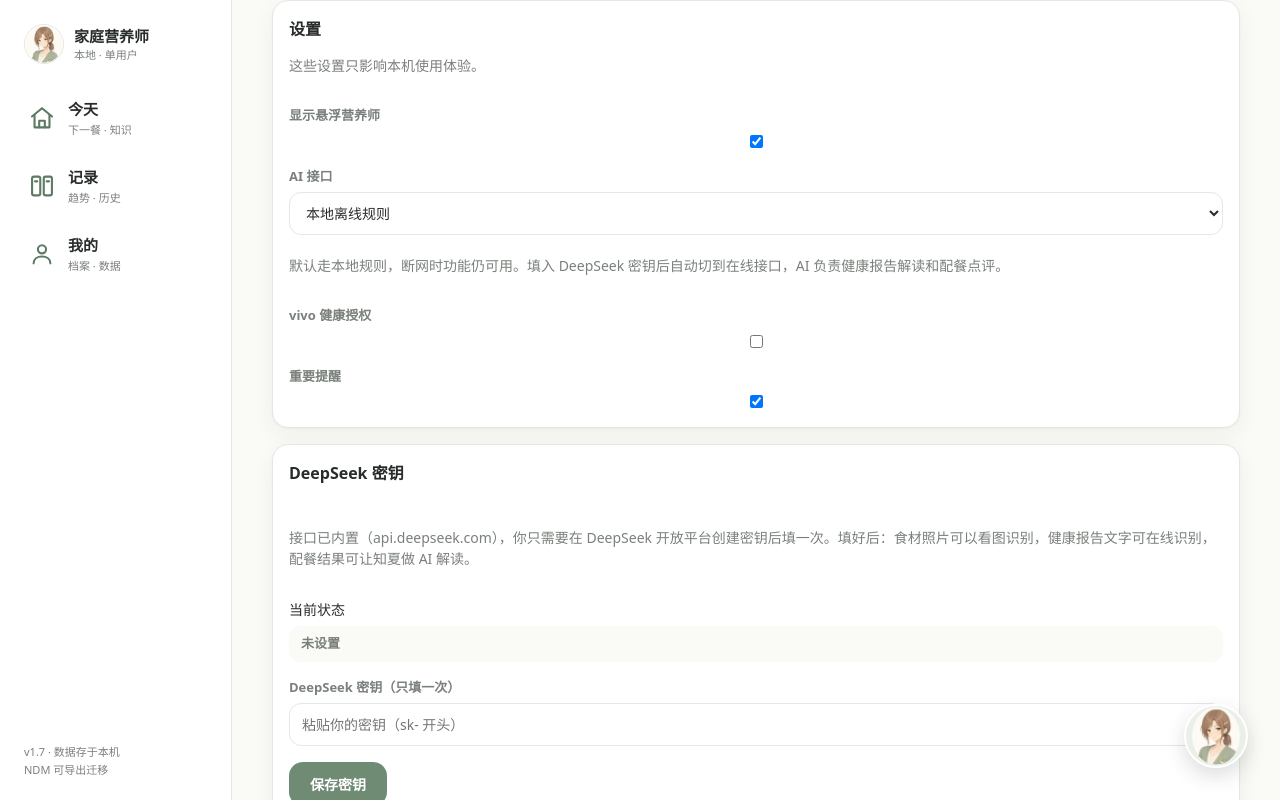
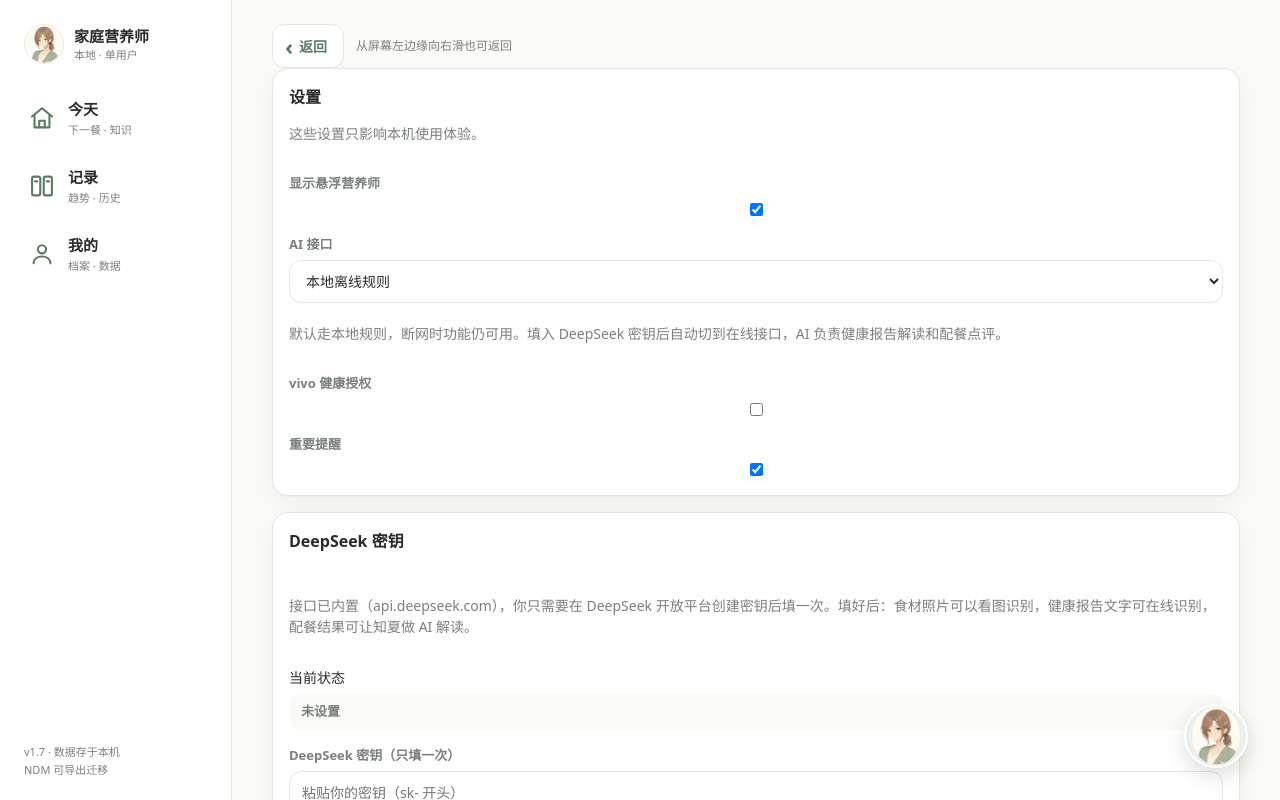
Before and after one commit to WFY-1-BYO/-app, a React (Vite) app: page / in a window 1280 px wide. Both pictures are taken after a click on the button "去填写密钥". Shown: the top 800 px of the page. Built offline with nearby package versions, Linux system fonts and the light colour scheme.

Commit message:
fix(v1.7.1): 二级页面增加返回按钮与左边缘右滑返回手势

```diff
--- a/src/components/AppShell.tsx
+++ b/src/components/AppShell.tsx
@@ -1,6 +1,7 @@
 import { NavLink, Outlet, useLocation } from 'react-router-dom'
 import FloatingAssistant from './FloatingAssistant'
 import MedalCelebration from './MedalCelebration'
+import BackNavigation from './BackNavigation'
 import NavIcon, { type NavIconName } from './NavIcon'
 import { useIsTablet } from '../lib/breakpoint'
 import { deviceProfileLabel, resolveDeviceProfile } from '../lib/deviceProfile'
@@ -75,6 +76,7 @@ export default function AppShell() {
       )}
 
       <div className="app-content">
+        <BackNavigation />
         <header className="app-header">
           <div className="brand">
             <span className="brand-mark">营</span>
--- /dev/null
+++ b/src/components/BackNavigation.tsx
@@ -0,0 +1,42 @@
+import { useCallback, useEffect } from 'react'
+import { useLocation, useNavigate } from 'react-router-dom'
+import { installSwipeBack } from '../lib/swipeBack'
+import { isBackRoute } from '../lib/backRoutes'
+
+/**
+ * 二级页面的返回入口：左上角返回按钮 + 从左边缘向右滑。
+ * 手机端不用再靠下方 dock 栏来回切；平板端虽然有侧栏，也保持一致。
+ */
+export default function BackNavigation() {
+  const location = useLocation()
+  const navigate = useNavigate()
+  const canGoBack = isBackRoute(location.pathname)
+
+  const goBack = useCallback(() => {
+    // 直接打开深链接时没有上一页，回首页；否则按浏览器历史回退一步
+    if (location.key === 'default') navigate('/', { replace: true })
+    else navigate(-1)
+  }, [location.key, navigate])
+
+  useEffect(() => {
+    if (!canGoBack) return
+    return installSwipeBack(goBack)
+  }, [canGoBack, goBack])
+
+  if (!canGoBack) return null
+
+  return (
+    <div className="back-bar">
+      <button
+        type="button"
+        className="back-button"
+        aria-label="返回上一页"
+        onClick={goBack}
+      >
+        <span aria-hidden="true">‹</span>
+        返回
+      </button>
+      <span className="back-bar-hint muted">从屏幕左边缘向右滑也可返回</span>
+    </div>
+  )
+}
--- /dev/null
+++ b/src/lib/backRoutes.ts
@@ -0,0 +1,6 @@
+/** 三个主导航页是根，其余页面都需要返回入口。 */
+export const MAIN_ROUTES = ['/', '/records', '/mine']
+
+export function isBackRoute(pathname: string): boolean {
+  return !MAIN_ROUTES.includes(pathname)
+}
--- /dev/null
+++ b/src/lib/swipeBack.ts
@@ -0,0 +1,85 @@
+/**
+ * 手机端习惯的「从左边缘向右滑返回上一页」。
+ *
+ * 只在左边缘起手、水平位移足够、且明显大于垂直位移时才触发；
+ * 输入框 / 文本域 / 可编辑区域与标记 data-no-swipe-back 的元素一律不接管，
+ * 免得和光标定位、横向滚动、按钮点击打架。
+ */
+
+export const SWIPE_BACK_EDGE_PX = 32
+export const SWIPE_BACK_MIN_DISTANCE_PX = 72
+
+const INTERACTIVE_SELECTOR =
+  'input, textarea, select, [contenteditable="true"], [data-no-swipe-back]'
+
+interface TouchPoint {
+  clientX: number
+  clientY: number
+}
+
+function pointsOf(event: Event, field: 'touches' | 'changedTouches'): TouchPoint[] {
+  const value = (event as unknown as Record<string, unknown>)[field]
+  return Array.isArray(value) ? (value as TouchPoint[]) : []
+}
+
+export interface SwipeBackOptions {
+  doc?: Document
+  /** 起手点距屏幕左边缘的最大距离（px） */
+  edge?: number
+  /** 触发返回所需的最小水平位移（px） */
+  distance?: number
+}
+
+/** 安装手势；返回卸载函数。 */
+export function installSwipeBack(
+  onBack: () => void,
+  options: SwipeBackOptions = {},
+): () => void {
+  const doc = options.doc ?? document
+  const edge = options.edge ?? SWIPE_BACK_EDGE_PX
+  const distance = options.distance ?? SWIPE_BACK_MIN_DISTANCE_PX
+  let startX = 0
+  let startY = 0
+  let tracking = false
+
+  const onTouchStart = (event: Event) => {
+    tracking = false
+    const touch = pointsOf(event, 'touches')[0]
+    if (!touch || touch.clientX > edge) return
+    const target = event.target
+    if (
+      typeof Element !== 'undefined' &&
+      target instanceof Element &&
+      target.closest(INTERACTIVE_SELECTOR)
+    ) {
+      return
+    }
+    tracking = true
+    startX = touch.clientX
+    startY = touch.clientY
+  }
+
+  const onTouchEnd = (event: Event) => {
+    if (!tracking) return
+    tracking = false
+    const touch = pointsOf(event, 'changedTouches')[0]
+    if (!touch) return
+    const dx = touch.clientX - startX
+    const dy = Math.abs(touch.clientY - startY)
+    if (dx >= distance && dx >= dy) onBack()
+  }
+
+  const onTouchCancel = () => {
+    tracking = false
+  }
+
+  doc.addEventListener('touchstart', onTouchStart, { passive: true })
+  doc.addEventListener('touchend', onTouchEnd, { passive: true })
+  doc.addEventListener('touchcancel', onTouchCancel, { passive: true })
+
+  return () => {
+    doc.removeEventListener('touchstart', onTouchStart)
+    doc.removeEventListener('touchend', onTouchEnd)
+    doc.removeEventListener('touchcancel', onTouchCancel)
+  }
+}
--- a/src/styles/app.css
+++ b/src/styles/app.css
@@ -1713,3 +1713,41 @@ button.chip {
     flex-direction: column;
   }
 }
+
+/* ===== V1.7.1 二级页面返回入口 ===== */
+.back-bar {
+  display: flex;
+  align-items: center;
+  gap: 12px;
+  flex-wrap: wrap;
+  padding: 12px 0 0;
+}
+
+.back-button {
+  display: inline-flex;
+  align-items: center;
+  gap: 6px;
+  min-height: 44px;
+  padding: 8px 16px 8px 12px;
+  border: 1px solid var(--border);
+  border-radius: 12px;
+  background: #fff;
+  color: var(--primary-strong);
+  font-size: var(--fs-body);
+  font-weight: 700;
+  cursor: pointer;
+}
+
+.back-button span {
+  font-size: 22px;
+  line-height: 1;
+}
+
+.back-bar-hint {
+  font-size: var(--fs-hint);
+}
+
+/* 平板端页头隐藏，返回条要跟着内容区的左右留白 */
+.app-shell.tablet-layout .back-bar {
+  padding-top: 24px;
+}
```
Also changed, not shown: 1 other file (tests, documents, lock files or other folders).
